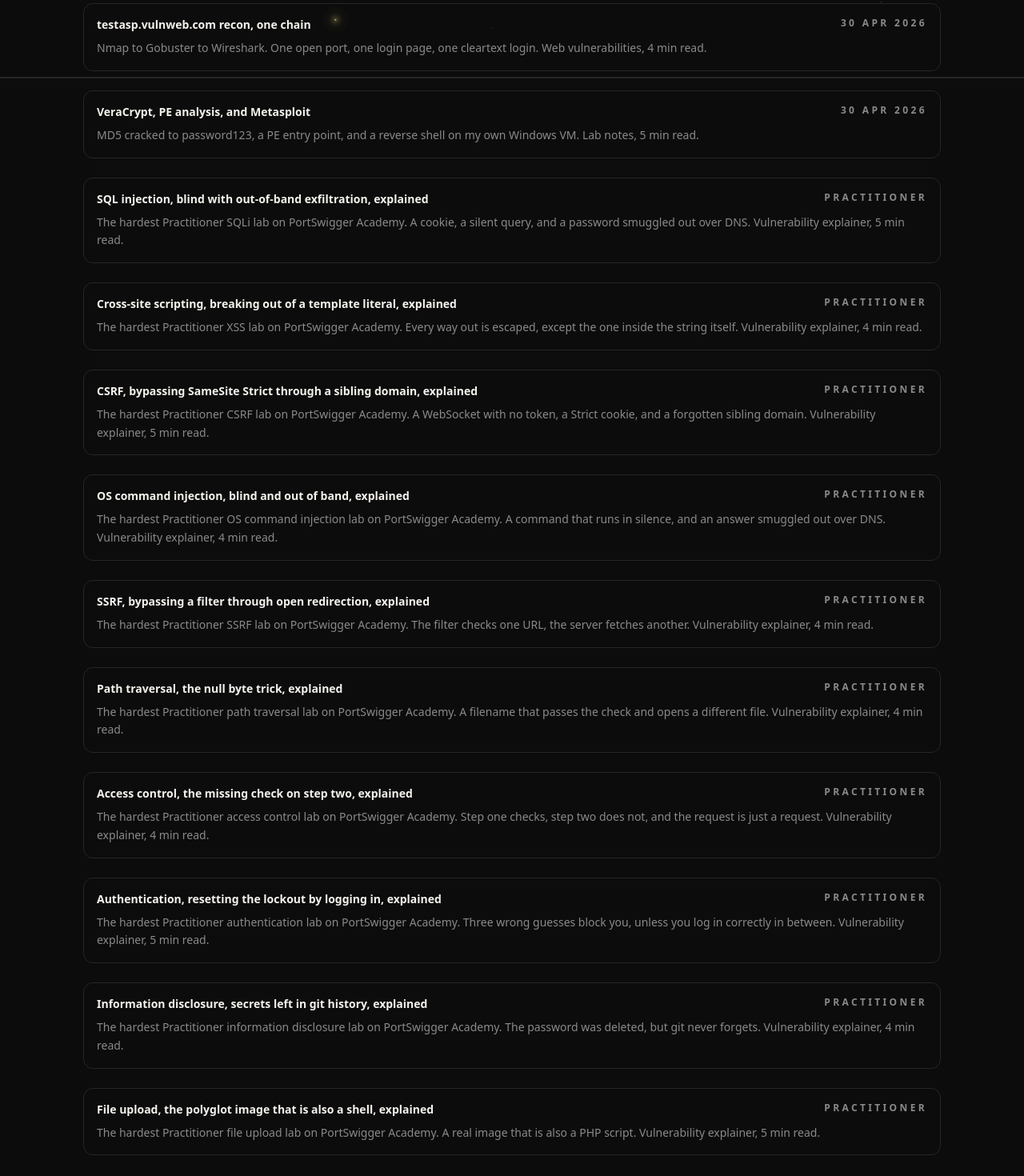
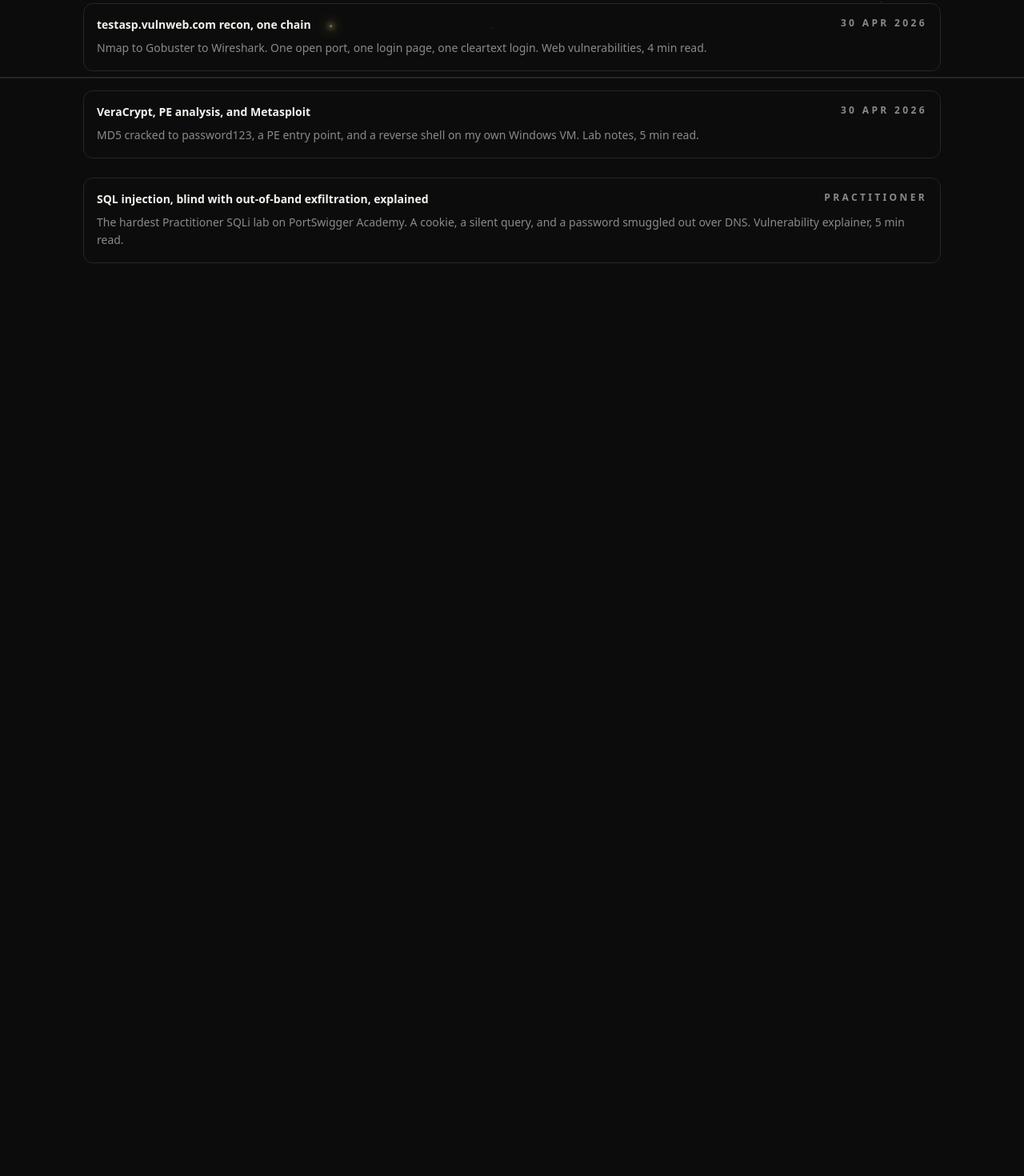
Before and after one commit to haxor-uii/hannan-sayed-portfolio, a Next.js app: page /writeups in a window 1280 px wide. Shown: the part 702-2172 px from the top of the page at 80% size. After the commit the page ends 1111 px from the top, so only its background shows below. Built offline with nearby package versions, Linux system fonts and the light colour scheme.

Commit message:
Revert writeups index to 4 posts, keep only SQLi explainer

```diff
--- a/app/writeups/page.js
+++ b/app/writeups/page.js
@@ -3,7 +3,7 @@ import Reveal from "../components/Reveal";
 import GlowDivider from "../components/GlowDivider";
 
 export const metadata = {
-  description: "Writeups index for hannan. Three ShadowFox internship walkthroughs and ten vulnerability explainers on web vulnerabilities and lab notes.",
+  description: "Writeups index for hannan. Three ShadowFox internship walkthroughs on web vulnerabilities and lab notes.",
   title: "Writeups | hannan.",
 };
 
@@ -23,7 +23,7 @@ function TagList({ items, label }) {
 export default function Writeups() {
   return (
     <div>
-      <PageHead eyebrowText="Writeups" title="Writeups" intro="Writeups from my ShadowFox internship and other labs, organised by topic. Thirteen posts published, including ten vulnerability explainers." />
+      <PageHead eyebrowText="Writeups" title="Writeups" intro="Writeups from my ShadowFox internship and other labs, organised by topic. Four posts published, including the first vulnerability explainer." />
       <Reveal tag="section" className="py-10">
         <h2 className="text-xl text-[#F5F2ED] sm:text-2xl">Categories</h2>
         <TagList label="Writeup categories" items={["Web vulnerabilities", "Lab notes", "Vulnerability explainers"]} />
@@ -79,114 +79,6 @@ export default function Writeups() {
             The hardest Practitioner SQLi lab on PortSwigger Academy. A cookie, a silent query, and a password smuggled out over DNS. Vulnerability explainer, 5 min read.
           </span>
         </a>
-        <a
-          href="/writeups/xss-template-literal-unicode-escaped"
-          className="mt-6 block rounded-xl border border-[#262626] p-4 transition-colors duration-200 hover:border-[#8A8A8A]"
-        >
-          <span className="flex flex-wrap items-start justify-between gap-3">
-            <span className="text-sm font-semibold text-[#F5F2ED]">Cross-site scripting, breaking out of a template literal, explained</span>
-            <span className="shrink-0 text-xs font-bold uppercase tracking-[0.28em] text-[#8A8A8A]">Practitioner</span>
-          </span>
-          <span className="mt-2 block text-sm leading-relaxed text-[#8A8A8A]">
-            The hardest Practitioner XSS lab on PortSwigger Academy. Every way out is escaped, except the one inside the string itself. Vulnerability explainer, 4 min read.
-          </span>
-        </a>
-        <a
-          href="/writeups/csrf-samesite-strict-sibling-domain"
-          className="mt-6 block rounded-xl border border-[#262626] p-4 transition-colors duration-200 hover:border-[#8A8A8A]"
-        >
-          <span className="flex flex-wrap items-start justify-between gap-3">
-            <span className="text-sm font-semibold text-[#F5F2ED]">CSRF, bypassing SameSite Strict through a sibling domain, explained</span>
-            <span className="shrink-0 text-xs font-bold uppercase tracking-[0.28em] text-[#8A8A8A]">Practitioner</span>
-          </span>
-          <span className="mt-2 block text-sm leading-relaxed text-[#8A8A8A]">
-            The hardest Practitioner CSRF lab on PortSwigger Academy. A WebSocket with no token, a Strict cookie, and a forgotten sibling domain. Vulnerability explainer, 5 min read.
-          </span>
-        </a>
-        <a
-          href="/writeups/os-command-injection-blind-out-of-band"
-          className="mt-6 block rounded-xl border border-[#262626] p-4 transition-colors duration-200 hover:border-[#8A8A8A]"
-        >
-          <span className="flex flex-wrap items-start justify-between gap-3">
-            <span className="text-sm font-semibold text-[#F5F2ED]">OS command injection, blind and out of band, explained</span>
-            <span className="shrink-0 text-xs font-bold uppercase tracking-[0.28em] text-[#8A8A8A]">Practitioner</span>
-          </span>
-          <span className="mt-2 block text-sm leading-relaxed text-[#8A8A8A]">
-            The hardest Practitioner OS command injection lab on PortSwigger Academy. A command that runs in silence, and an answer smuggled out over DNS. Vulnerability explainer, 4 min read.
-          </span>
-        </a>
-        <a
-          href="/writeups/ssrf-filter-bypass-open-redirection"
-          className="mt-6 block rounded-xl border border-[#262626] p-4 transition-colors duration-200 hover:border-[#8A8A8A]"
-        >
-          <span className="flex flex-wrap items-start justify-between gap-3">
-            <span className="text-sm font-semibold text-[#F5F2ED]">SSRF, bypassing a filter through open redirection, explained</span>
-            <span className="shrink-0 text-xs font-bold uppercase tracking-[0.28em] text-[#8A8A8A]">Practitioner</span>
-          </span>
-          <span className="mt-2 block text-sm leading-relaxed text-[#8A8A8A]">
-            The hardest Practitioner SSRF lab on PortSwigger Academy. The filter checks one URL, the server fetches another. Vulnerability explainer, 4 min read.
-          </span>
-        </a>
-        <a
-          href="/writeups/path-traversal-null-byte-bypass"
-          className="mt-6 block rounded-xl border border-[#262626] p-4 transition-colors duration-200 hover:border-[#8A8A8A]"
-        >
-          <span className="flex flex-wrap items-start justify-between gap-3">
-            <span className="text-sm font-semibold text-[#F5F2ED]">Path traversal, the null byte trick, explained</span>
-            <span className="shrink-0 text-xs font-bold uppercase tracking-[0.28em] text-[#8A8A8A]">Practitioner</span>
-          </span>
-          <span className="mt-2 block text-sm leading-relaxed text-[#8A8A8A]">
-            The hardest Practitioner path traversal lab on PortSwigger Academy. A filename that passes the check and opens a different file. Vulnerability explainer, 4 min read.
-          </span>
-        </a>
-        <a
-          href="/writeups/access-control-multi-step-no-check"
-          className="mt-6 block rounded-xl border border-[#262626] p-4 transition-colors duration-200 hover:border-[#8A8A8A]"
-        >
-          <span className="flex flex-wrap items-start justify-between gap-3">
-            <span className="text-sm font-semibold text-[#F5F2ED]">Access control, the missing check on step two, explained</span>
-            <span className="shrink-0 text-xs font-bold uppercase tracking-[0.28em] text-[#8A8A8A]">Practitioner</span>
-          </span>
-          <span className="mt-2 block text-sm leading-relaxed text-[#8A8A8A]">
-            The hardest Practitioner access control lab on PortSwigger Academy. Step one checks, step two does not, and the request is just a request. Vulnerability explainer, 4 min read.
-          </span>
-        </a>
-        <a
-          href="/writeups/authentication-brute-force-ip-block"
-          className="mt-6 block rounded-xl border border-[#262626] p-4 transition-colors duration-200 hover:border-[#8A8A8A]"
-        >
-          <span className="flex flex-wrap items-start justify-between gap-3">
-            <span className="text-sm font-semibold text-[#F5F2ED]">Authentication, resetting the lockout by logging in, explained</span>
-            <span className="shrink-0 text-xs font-bold uppercase tracking-[0.28em] text-[#8A8A8A]">Practitioner</span>
-          </span>
-          <span className="mt-2 block text-sm leading-relaxed text-[#8A8A8A]">
-            The hardest Practitioner authentication lab on PortSwigger Academy. Three wrong guesses block you, unless you log in correctly in between. Vulnerability explainer, 5 min read.
-          </span>
-        </a>
-        <a
-          href="/writeups/information-disclosure-git-history"
-          className="mt-6 block rounded-xl border border-[#262626] p-4 transition-colors duration-200 hover:border-[#8A8A8A]"
-        >
-          <span className="flex flex-wrap items-start justify-between gap-3">
-            <span className="text-sm font-semibold text-[#F5F2ED]">Information disclosure, secrets left in git history, explained</span>
-            <span className="shrink-0 text-xs font-bold uppercase tracking-[0.28em] text-[#8A8A8A]">Practitioner</span>
-          </span>
-          <span className="mt-2 block text-sm leading-relaxed text-[#8A8A8A]">
-            The hardest Practitioner information disclosure lab on PortSwigger Academy. The password was deleted, but git never forgets. Vulnerability explainer, 4 min read.
-          </span>
-        </a>
-        <a
-          href="/writeups/file-upload-polyglot-web-shell"
-          className="mt-6 block rounded-xl border border-[#262626] p-4 transition-colors duration-200 hover:border-[#8A8A8A]"
-        >
-          <span className="flex flex-wrap items-start justify-between gap-3">
-            <span className="text-sm font-semibold text-[#F5F2ED]">File upload, the polyglot image that is also a shell, explained</span>
-            <span className="shrink-0 text-xs font-bold uppercase tracking-[0.28em] text-[#8A8A8A]">Practitioner</span>
-          </span>
-          <span className="mt-2 block text-sm leading-relaxed text-[#8A8A8A]">
-            The hardest Practitioner file upload lab on PortSwigger Academy. A real image that is also a PHP script. Vulnerability explainer, 5 min read.
-          </span>
-        </a>
       </Reveal>
     </div>
   );
```
